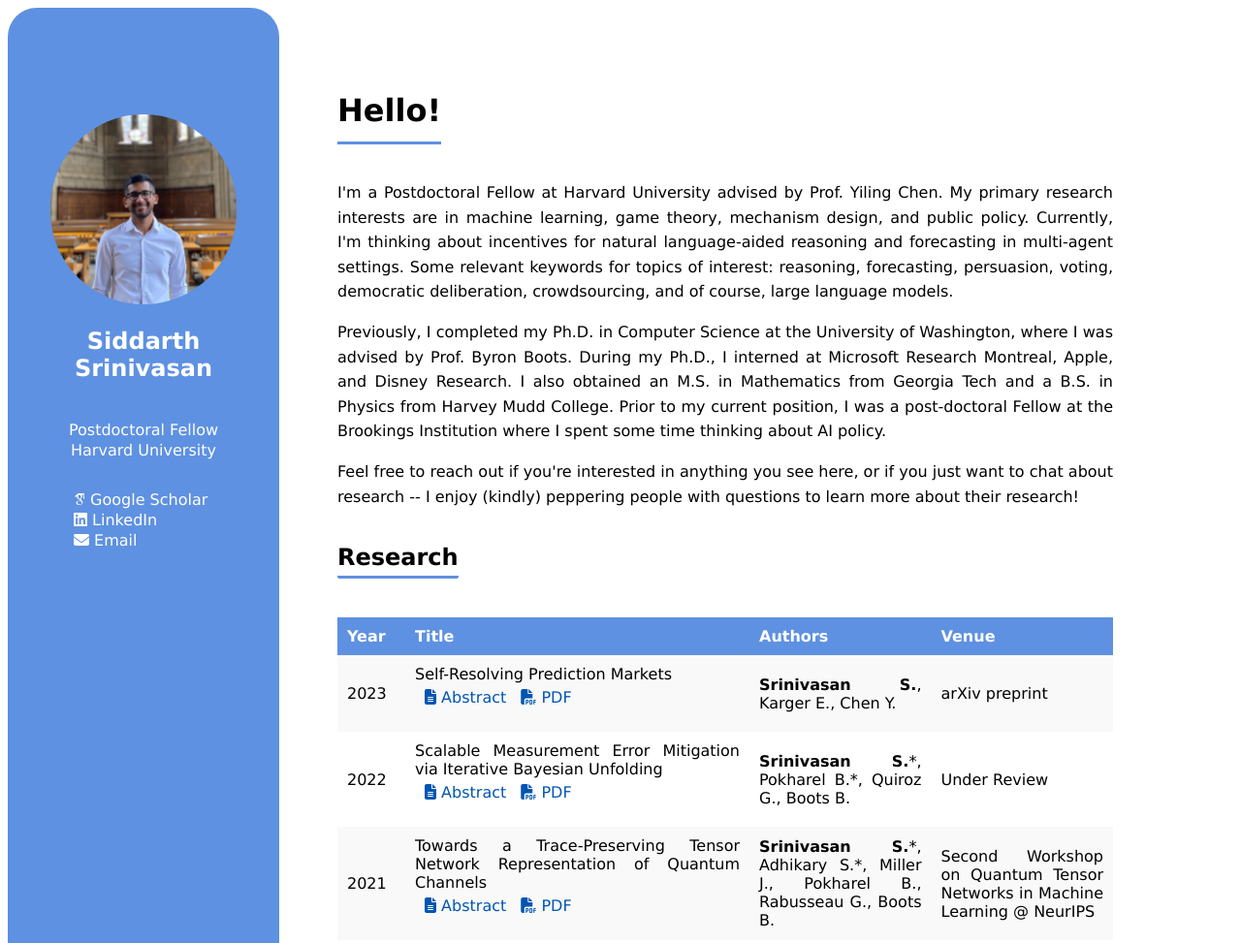
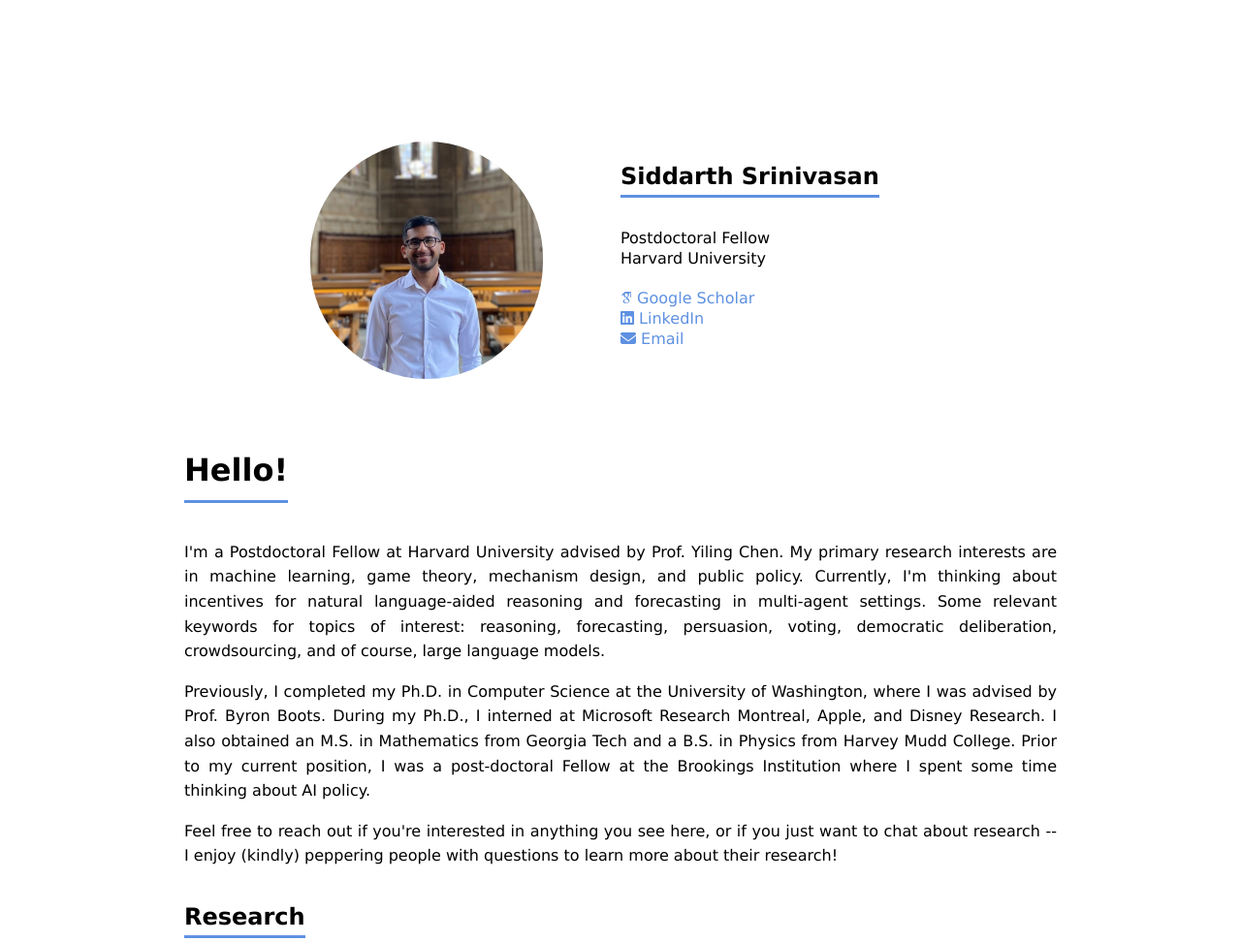
Before and after one commit to sidsrinivasan/sidsrinivasan.github.io, a plain HTML site: page index.html in a window 1280 px wide. Shown: the top 973 px of the page at 97% size. Drawn offline with Linux system fonts and the light colour scheme; files whose address does not match are found by name.

Commit message:
small redesign, typo fixes

```diff
--- a/index.html
+++ b/index.html
@@ -10,35 +10,62 @@
 <style>
     body { font-family: 'Lucida Sans', 'Lucida Sans Regular', 'Lucida Grande', 'Lucida Sans Unicode', Geneva, Verdana, sans-serif; }
 
-    .main { display: flex; max-width: 1200px; }
-    .sidebar {
-        width: 250px;
-        background-color: #5e91e1;
+    @media (max-width: 768px) {
+        .body {
+            width: 100%;
+            height: auto;
+        }
+    }
+
+    .main {
+        display: flex;
+        justify-content: center;
+        align-items: flex-start;
+        flex-wrap: wrap;
+        max-width: 900px;
+        margin: auto;
+    }
+    .introduction {
+        display: flex;
+        width: 800px;
         padding: 20px;
-        min-height: 95vh;
-        border-radius: 30px;
-        text-align: center;
-        color: white;
+        text-align: flex-start;
+        color: black;
         font-family: 'Lucida Sans', 'Lucida Sans Regular', 'Lucida Grande', 'Lucida Sans Unicode', Geneva, Verdana, sans-serif;
+        align-items: center;
     }
-    .sidebar img { max-width: 80%; height: auto;border-radius: 100px; }
-    .sidebar p { margin-top: 12px; margin-bottom: -10px; }
-    .content { text-align: justify; word-wrap: break-word; padding: 60px; max-width: 800px; }
-    .social-icons {
+    .imageleft {
+        display: flex;
+        align-items: center;
+        justify-content: center;
+        width: 50%;
+    }
+    .deets {
         display: flex;
         flex-direction: column;
         align-items: flex-start;
         justify-content: center;
-        margin: auto;
+        width: 50%;
+        padding-top: 120px;
+    }
+    .imageleft img { max-width: 60%; height: auto; border-radius: 300px; }
+    .deets p { margin-top: 12px; margin-bottom: -10px; }
+    .content { text-align: justify; word-wrap: break-word; padding: 0px; max-width: 100%; }
+    .social-icons {
+        color: #5e91e1;
+        display: flex;
+        flex-direction: column;
+        align-items: flex-start;
+        justify-content: center;
         width: 60%;
-        padding: 30px;
+        padding-top: 20px;
     }
+    .social-icons a { text-decoration: none; color: #5e91e1; }
     .intro {
         line-height: 1.6;
     }
     h1 { border-bottom: 3px solid #5e91e1; border-radius: 0px; display: inline-block; padding: 0 0px 5px 0px; }
-    h2 { border-bottom: 3px solid #5e91e1; border-radius: 2px; display: inline-block; padding: 0 0px 5px 0px; }
-    .social-icons a { text-decoration: none; color: white }
+    h2 { border-bottom: 3px solid #5e91e1; border-radius: 0px; display: inline-block; padding: 0 0px 5px 0px; }
     .publications-container { margin-top: 20px; }
     .publications-header, .publication-entry { display: flex; align-items: center; }
     .year, .title, .authors, .venue { padding: 10px; }
@@ -73,6 +100,8 @@
         overflow: hidden;
         transition: max-height 0.5s ease-out, opacity 0.5s ease-out;
         margin-top: 10px;
+        color: #5e91e1;
+        min-height: 60px;
     }
     .email.open { max-height: 400px; opacity: 1; }
     .arrow { cursor: pointer; }
@@ -128,8 +157,11 @@
 </div> -->
 
 <div class="main">
-    <div class="sidebar">
+    <div class="introduction">
+        <div class="imageleft">
         <img src="grad.jpeg" style="margin-top: 90px;" alt="Profile Picture">
+        </div>
+        <div class = "deets">
             <h2>Siddarth Srinivasan</h2>
             <p>Postdoctoral Fellow</p>
             <p>Harvard University</p>
@@ -140,7 +172,8 @@
                     <p><i class="fa fa-envelope"></i> <span id="emailText">Email</span></p>
                 </div>
                 <div class="email" id="email1">
-                <p><span>ssrinivasan at seas dot harvard dot edu __________________</span></p>
+                    <p><span>ssrinivasan at seas dot harvard dot edu </span></p>
+                </div>
             </div>
         </div>
     </div>
@@ -222,7 +255,7 @@
                         <span class="toggle-abstract" onclick="toggleAbstract('TPTN')"><i class="fas fa-file-alt"></i> Abstract</span>
                         <a href="https://tensorworkshop.github.io/NeurIPS2021/accepted_papers/TP_LPDOs__QTNML_2021_(4).pdf" target="_blank" class="pdf-link"><i class="fa-solid fa-file-pdf"></i> PDF</a>
                         <div id="TPTN" class="abstract">
-                            <p>The problem of characterizing quantum channels arises in a number of contexts such as quantum process tomography and quantum error correction. However, direct approaches to parameterizing and optimizing the Choi matrix representation of quantum channels face a curse of dimensionality: the number of parameters scales exponentially in the number of qubits. Recently, Torlai et al.[2020] proposed using locally purified density operators (LPDOs), a tensor network representation of Choi matrices, to overcome the unfavourable scaling in parameters. While the LPDO structure allows it to satisfy a ‘complete positivity’(CP) constraint required of physically valid quantum channels, it makes no guarantees about a similarly required ‘trace preservation’(TP) constraint. In practice, the TP constraint is violated, and the learned quantum channel may even be trace-increasing, which is non-physical. In this work, we present the problem of optimizing over TP LPDOs, discuss two approaches to characterizing the TP constraints on LPDOs, and outline the next steps for developing an optimization scheme.</p>
+                            <p>The problem of characterizing quantum channels arises in a number of contexts such as quantum process tomography and quantum error correction. However, direct approaches to parameterizing and optimizing the Choi matrix representation of quantum channels face a curse of dimensionality: the number of parameters scales exponentially in the number of qubits. Recently, Torlai et al. [2020] proposed using locally purified density operators (LPDOs), a tensor network representation of Choi matrices, to overcome the unfavourable scaling in parameters. While the LPDO structure allows it to satisfy a ‘complete positivity’ (CP) constraint required of physically valid quantum channels, it makes no guarantees about a similarly required ‘trace preservation’ (TP) constraint. In practice, the TP constraint is violated, and the learned quantum channel may even be trace-increasing, which is non-physical. In this work, we present the problem of optimizing over TP LPDOs, discuss two approaches to characterizing the TP constraints on LPDOs, and outline the next steps for developing an optimization scheme.</p>
                         </div>
                     </div>
                 </div>
@@ -270,7 +303,7 @@
                         <span class="toggle-abstract" onclick="toggleAbstract('abstract4')"><i class="fas fa-file-alt"></i> Abstract</span>
                         <a href="https://arxiv.org/pdf/2010.10653.pdf" target="_blank" class="pdf-link"><i class="fa-solid fa-file-pdf"></i> PDF</a>
                         <div id="abstract4" class="abstract">
-                            <p>Modeling joint probability distributions over sequences has been studied from many perspectives. The physics community developed matrix product states, a tensor-train decomposition for probabilistic modeling, motivated by the need to tractably model many-body systems. But similar models have also been studied in the stochastic processes and weighted automata literature, with little work on how these bodies of work relate to each other. We address this gap by showing how stationary or uniform versions of popular quantum tensor network models have equivalent representations in the stochastic processes and weighted automata literature, in the limit of infinitely long sequences. We demonstrate several equivalence results between models used in these three communities:(i) uniform variants of matrix product states, Born machines and locally purified states from the quantum tensor networks literature,(ii) predictive state representations, hidden Markov models, norm-observable operator models and hidden quantum Markov models from the stochastic process literature, and (iii) stochastic weighted automata, probabilistic automata and quadratic automata from the formal languages literature. Such connections may open the door for results and methods developed in one area to be applied in another.</p>
+                            <p>Modeling joint probability distributions over sequences has been studied from many perspectives. The physics community developed matrix product states, a tensor-train decomposition for probabilistic modeling, motivated by the need to tractably model many-body systems. But similar models have also been studied in the stochastic processes and weighted automata literature, with little work on how these bodies of work relate to each other. We address this gap by showing how stationary or uniform versions of popular quantum tensor network models have equivalent representations in the stochastic processes and weighted automata literature, in the limit of infinitely long sequences. We demonstrate several equivalence results between models used in these three communities: (i) uniform variants of matrix product states, Born machines and locally purified states from the quantum tensor networks literature, (ii) predictive state representations, hidden Markov models, norm-observable operator models and hidden quantum Markov models from the stochastic process literature, and (iii) stochastic weighted automata, probabilistic automata and quadratic automata from the formal languages literature. Such connections may open the door for results and methods developed in one area to be applied in another.</p>
                         </div>
                     </div>
                 </div>
```
Lines whose indentation alone changed are shown as unchanged.
